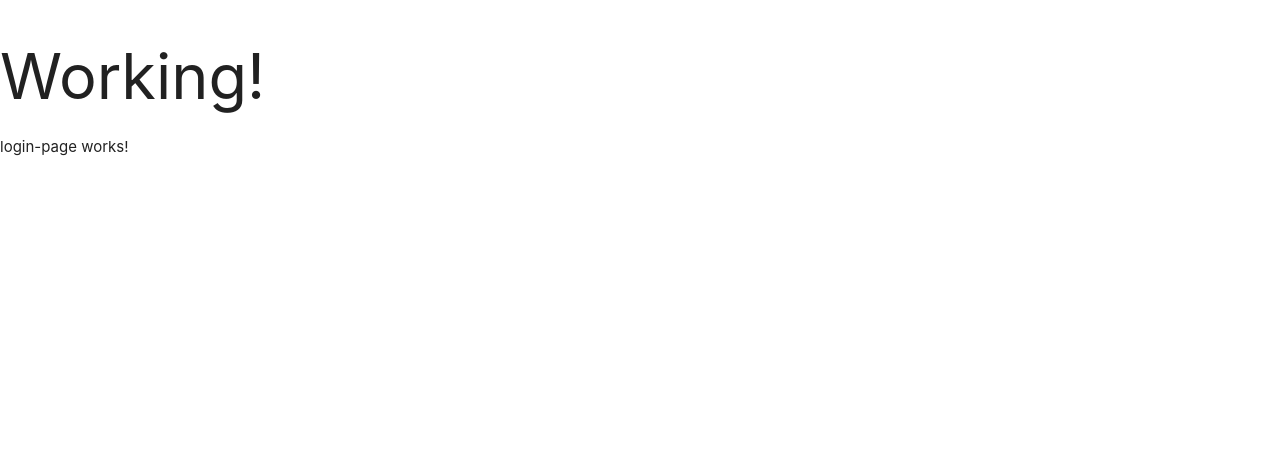
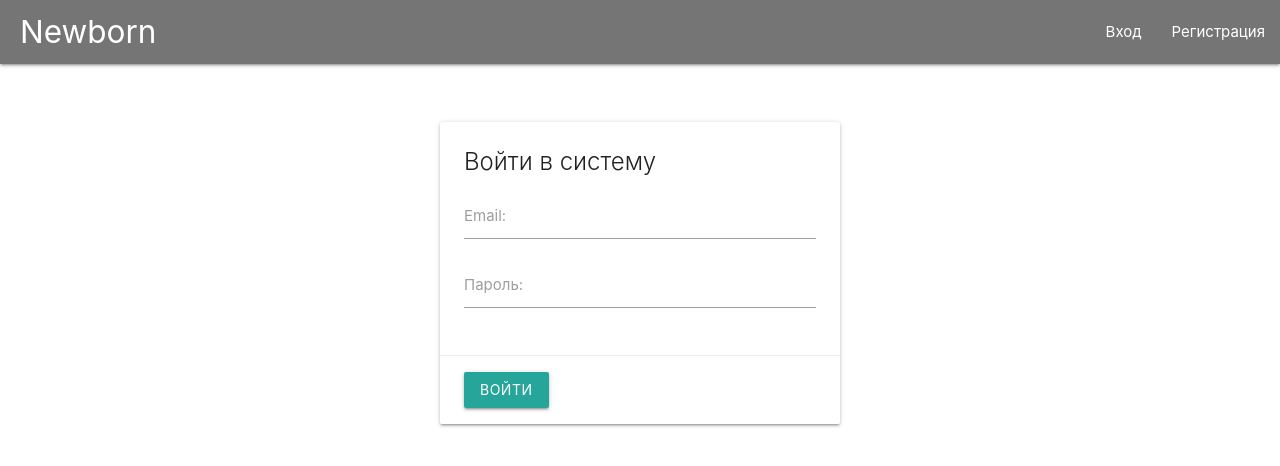
Before and after one commit to blabuduua/-js-NODE-MONGO-EXAMPLE, an Angular app in the folder client/: page /login in a window 1280 px wide. Shown: the top 466 px of the page. Built offline with nearby package versions, Linux system fonts and the light colour scheme.

Commit message:
make layouts and show login page need make reg page. 35 less

```diff
--- a/client/src/app/app.component.html
+++ /dev/null
@@ -1,2 +0,0 @@
-<h1>Working!</h1>
-<router-outlet></router-outlet>
--- a/client/src/app/app.component.ts
+++ b/client/src/app/app.component.ts
@@ -1,10 +1,8 @@
-import { Component } from '@angular/core';
+import {Component} from '@angular/core';
 
 @Component({
-  selector: 'app-root',
-  templateUrl: './app.component.html',
-  styleUrls: ['./app.component.css']
+    selector: 'app-root',
+    template: '<router-outlet></router-outlet>'
 })
 export class AppComponent {
-  title = 'client';
 }
--- a/client/src/app/app.module.ts
+++ b/client/src/app/app.module.ts
@@ -4,11 +4,15 @@ import {NgModule} from '@angular/core';
 import {AppRoutingModule} from './app-routing.module';
 import {AppComponent} from './app.component';
 import {LoginPageComponent} from './login-page/login-page.component';
+import { AuthLayoutComponent } from './shared/layouts/auth-layout/auth-layout.component';
+import { SiteLayoutComponent } from './shared/layouts/site-layout/site-layout.component';
 
 @NgModule({
     declarations: [
         AppComponent,
-        LoginPageComponent
+        LoginPageComponent,
+        AuthLayoutComponent,
+        SiteLayoutComponent
     ],
     imports: [
         BrowserModule,
--- a/client/src/app/login-page/login-page.component.html
+++ b/client/src/app/login-page/login-page.component.html
@@ -1,3 +1,16 @@
-<p>
-  login-page works!
-</p>
+<div class="card">
+  <div class="card-content">
+    <span class="card-title">Войти в систему</span>
+    <div class="input-field">
+      <input id="email" type="email" required>
+      <label for="email">Email:</label>
+    </div>
+    <div class="input-field">
+      <input id="password" type="password" required>
+      <label for="password">Пароль:</label>
+    </div>
+  </div>
+  <div class="card-action">
+    <button class="modal-action btn waves-effect">Войти</button>
+  </div>
+</div>
--- /dev/null
+++ b/client/src/app/shared/layouts/auth-layout/auth-layout.component.html
@@ -0,0 +1,13 @@
+<nav>
+  <div class="nav-wrapper grey darken-1">
+    <a href="#" class="brand-logo">Newborn</a>
+    <ul id="nav-mobile" class="right hide-on-med-and-down">
+      <li><a>Вход</a></li>
+      <li><a>Регистрация</a></li>
+    </ul>
+  </div>
+</nav>
+
+<div class="auth-block">
+  <router-outlet></router-outlet>
+</div>
--- /dev/null
+++ b/client/src/app/shared/layouts/auth-layout/auth-layout.component.ts
@@ -0,0 +1,15 @@
+import { Component, OnInit } from '@angular/core';
+
+@Component({
+  selector: 'app-auth-layout',
+  templateUrl: './auth-layout.component.html',
+  styleUrls: ['./auth-layout.component.css']
+})
+export class AuthLayoutComponent implements OnInit {
+
+  constructor() { }
+
+  ngOnInit() {
+  }
+
+}
--- /dev/null
+++ b/client/src/app/shared/layouts/site-layout/site-layout.component.html
@@ -0,0 +1,3 @@
+<p>
+  site-layout works!
+</p>
--- /dev/null
+++ b/client/src/app/shared/layouts/site-layout/site-layout.component.ts
@@ -0,0 +1,15 @@
+import { Component, OnInit } from '@angular/core';
+
+@Component({
+  selector: 'app-site-layout',
+  templateUrl: './site-layout.component.html',
+  styleUrls: ['./site-layout.component.css']
+})
+export class SiteLayoutComponent implements OnInit {
+
+  constructor() { }
+
+  ngOnInit() {
+  }
+
+}
```
Also changed, not shown: client/src/app/app-routing.module.ts (+15 -1 lines), client/src/app/shared/layouts/auth-layout/auth-layout.component.css (added), client/src/app/shared/layouts/site-layout/site-layout.component.css (added).
